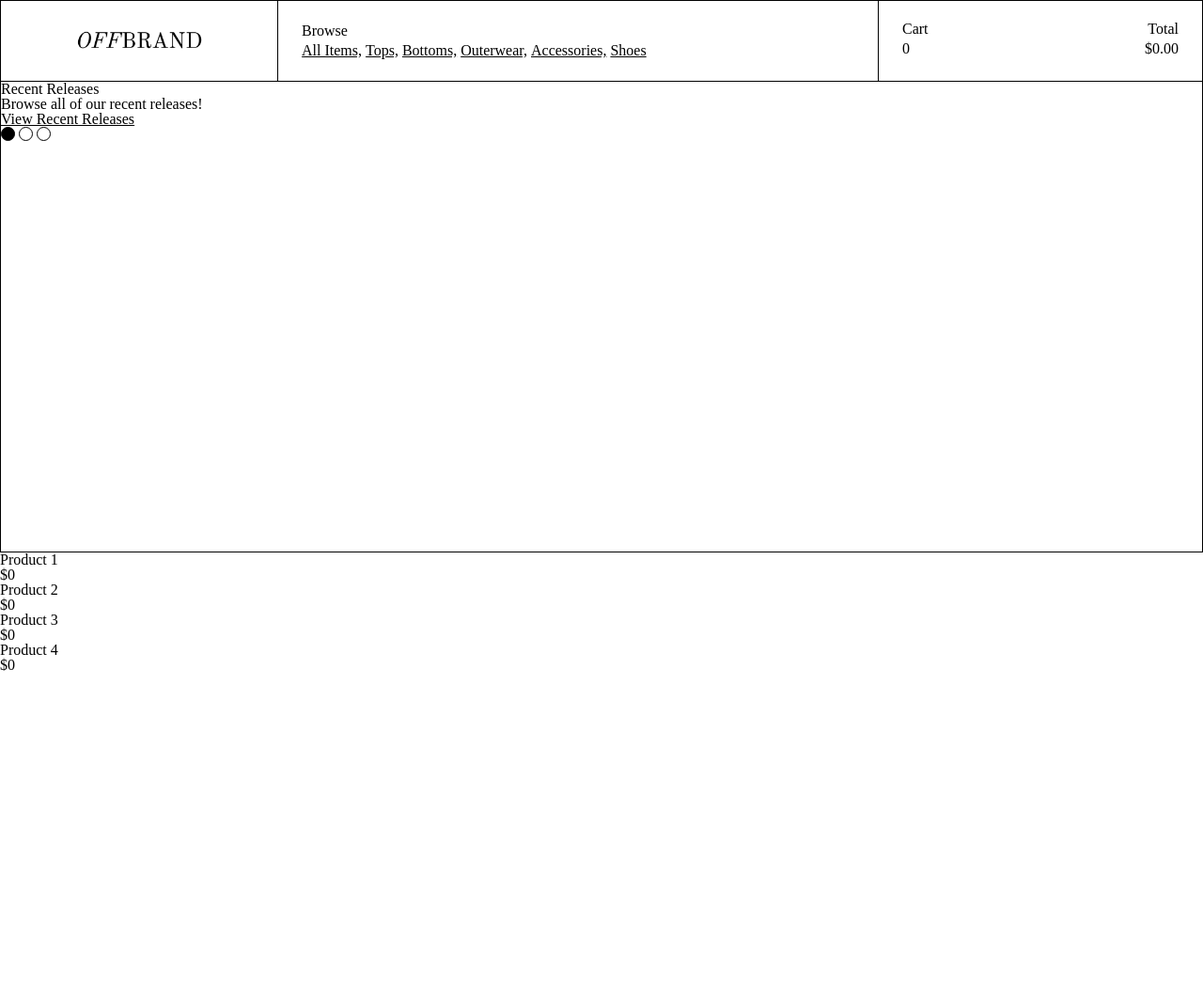
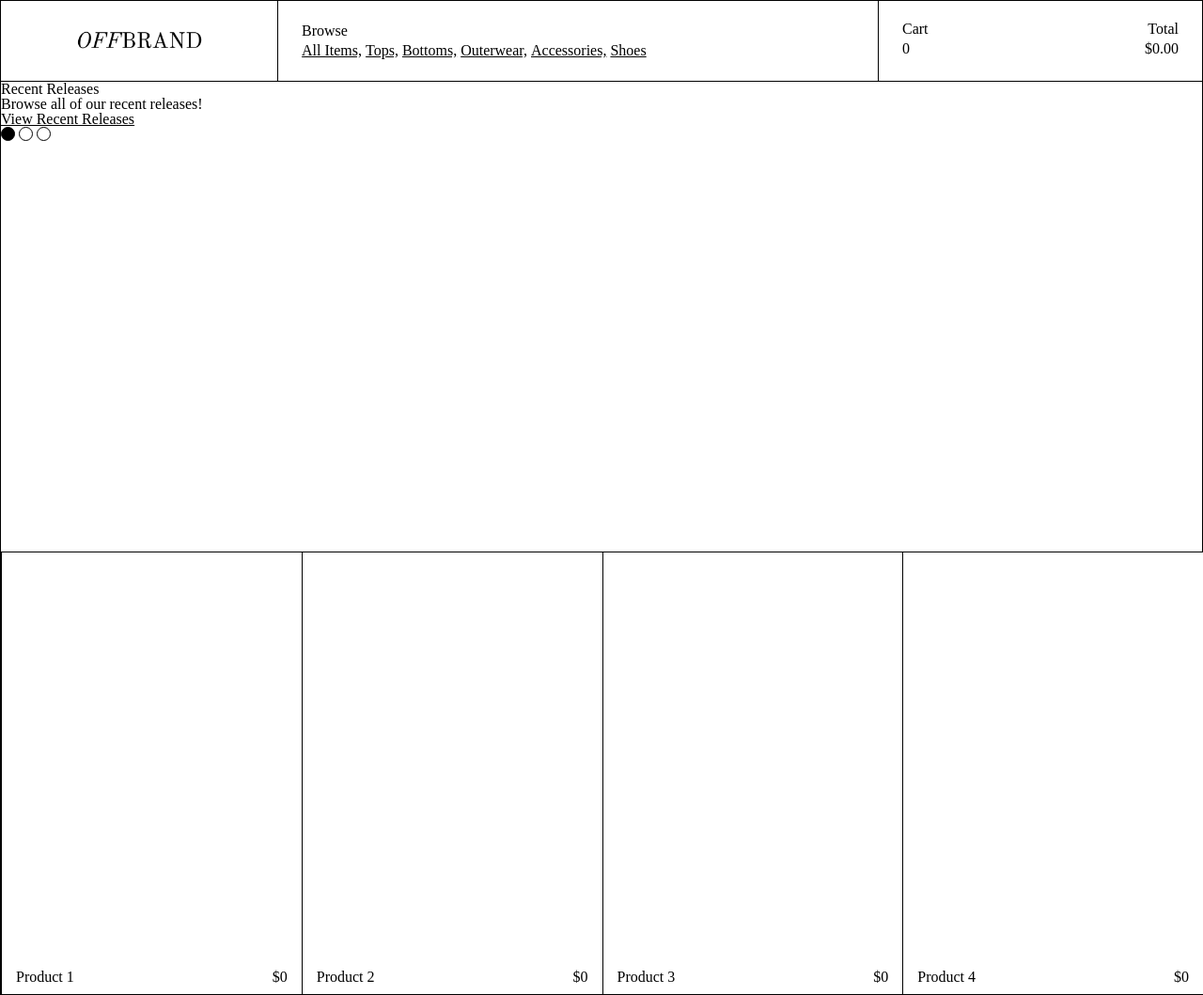
Before and after one commit to j-bren03/offbrand-catalog-v2, a plain HTML site: page index.html in a window 1280 px wide. Shown: the whole page at 94% size. Before the commit the page ends 800 px from the top, so only its background shows below. Drawn offline with Linux system fonts and the light colour scheme.

Commit message:
Add basic css to the generated product HTML

```diff
--- a/index.html
+++ b/index.html
@@ -9,6 +9,7 @@
     <link rel="stylesheet" href="styles/main.css">
     <link rel="stylesheet" href="styles/header.css">
     <link rel="stylesheet" href="styles/carousel.css">
+    <link rel="stylesheet" href="styles/product.css">
 </head>
 <body>
     <header>
@@ -51,7 +52,7 @@
     </div> <!-- End of carousel section -->
 
     <div id="product-section">
-        <div class="js-all-products"></div>
+        <div class="js-all-products products-container"></div>
     </div> <!-- End of product section -->
 
     <script type="module" src="scripts/index.js"></script>
--- a/scripts/product-grid.js
+++ b/scripts/product-grid.js
@@ -11,7 +11,7 @@ function renderProductSection() {
         } = product;
 
         productHTML += `
-            <div class="js-product-${productId}-wrapper">
+            <div class="js-product-${productId}-wrapper product-wrapper">
                 <p>${productName}</p>
                 <p>$${productPriceCents}</p>
             </div>
--- a/styles/product.css
+++ b/styles/product.css
@@ -0,0 +1,16 @@
+#product-section .products-container {
+    display: flex;
+    border-left: 1px solid black;
+}
+
+.product-wrapper {
+    display: flex;
+    justify-content: space-between;
+    align-items: flex-end;
+    width: 25%;
+    height: 450px;
+    border-left: 1px solid black;
+    border-bottom: 1px solid black;
+    padding: 10px 15px;
+    cursor: pointer;
+}
```
